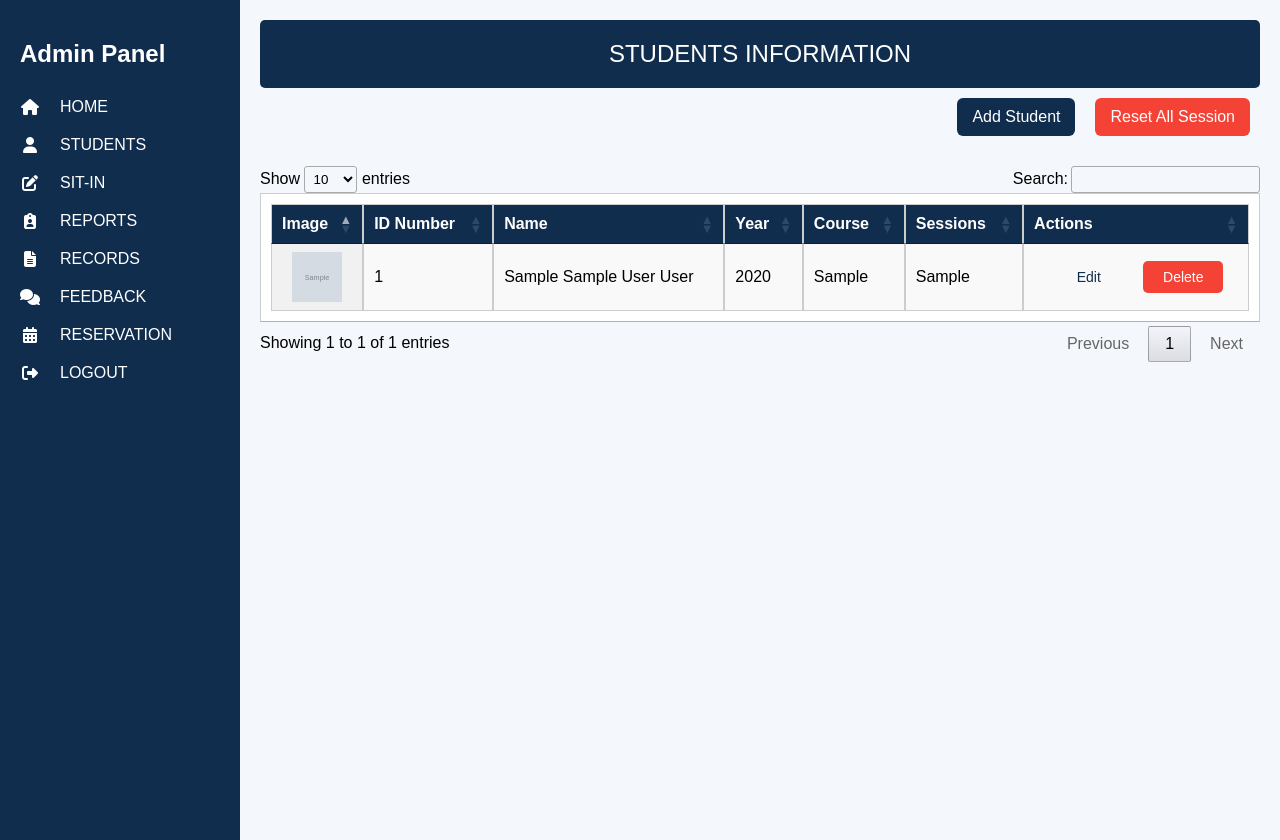
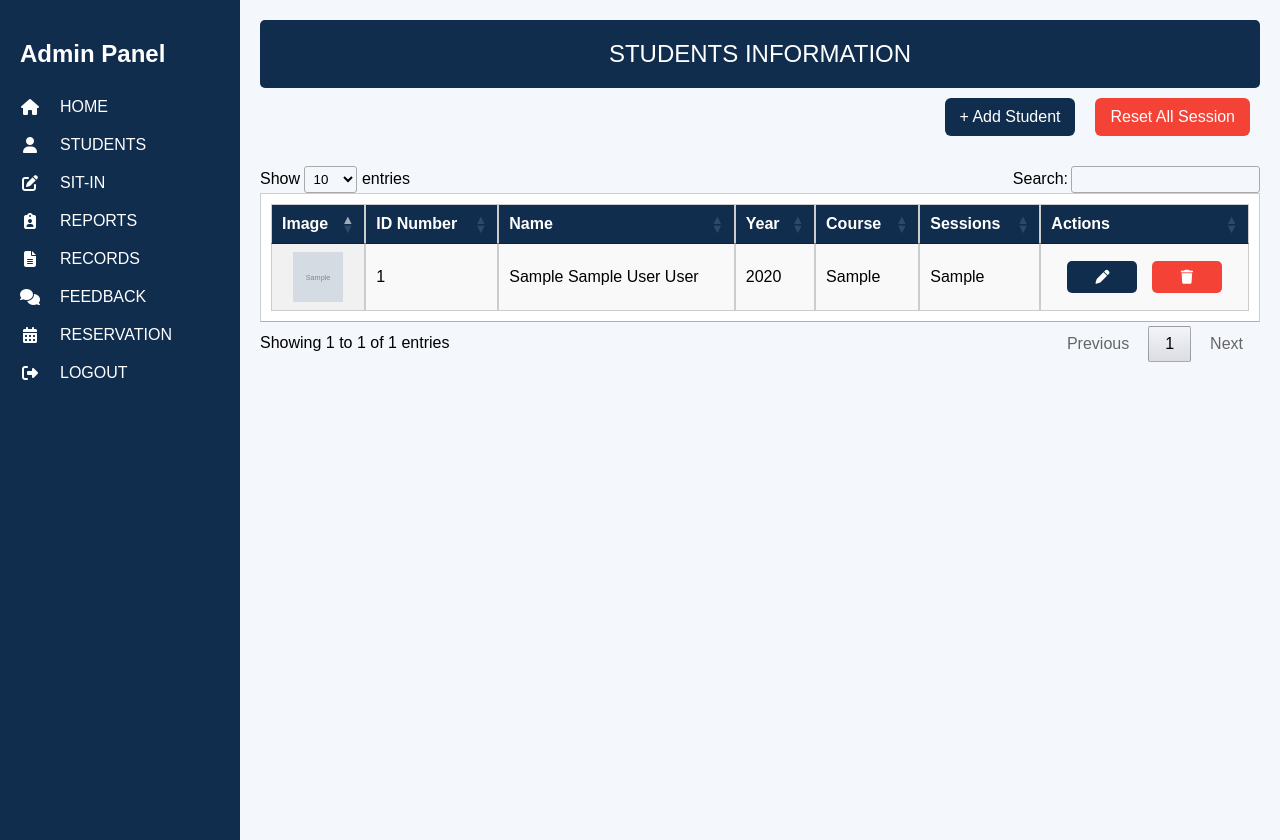
Before and after one commit to RosalDaniel/CCSSitinMonitoring, a PHP site: page /students.php in a window 1280 px wide. Run offline with PHP 8.4, Linux system fonts and the light colour scheme; tables that the repository leaves empty or names only in its code hold one stand-in row (values such as "Sample post"); grey boxes marked "Sample" are stand-in pictures; some libraries are stand-ins or nearby versions.

Commit message:
Adding small updates

```diff
--- a/admin_home.php
+++ b/admin_home.php
@@ -318,7 +318,7 @@
                 labels: <?php echo json_encode(array_keys($purpose)); ?>,
                 datasets: [{
                     data: <?php echo json_encode(array_values($purpose)); ?>,
-                    backgroundColor: ['#36A2EB', '#FF6384', '#FFCE56', '#8BC34A', '#009688'],
+                    backgroundColor: ['#C14600', '#FF9D23', '#E5D0AC', '#8D0B41', '#FCF596'],
                 }]
             }
         });
--- a/students.php
+++ b/students.php
@@ -56,7 +56,7 @@
             border: none;
             border-radius: 5px; /* Rounded edges for consistency */
             cursor: pointer;
-            width: 80px; /* Forces buttons to have the same width */
+            width: 70px; /* Forces buttons to have the same width */
             text-align: center;
         }
         .header-btn {
@@ -64,7 +64,7 @@
             justify-content: flex-end;
             margin-bottom: 20px;
         }
-        .edit-btn {border: none; background: none; color: #112D4E; }
+        .edit-btn {background: #112D4E; color: white; }
         .delete-btn, .reset-btn { background-color: #f44336; color: white; }
         .add-btn, .reset-btn {
             color: #fff;
@@ -106,7 +106,7 @@
 <div class="content">
     <div class="header">STUDENTS INFORMATION</div>
     <div class="header-btn">
-        <button onclick="window.location.href='add_student.php'" class="add-btn" title="Add student">Add Student</button>
+        <button onclick="window.location.href='add_student.php'" class="add-btn" title="Add student">+ Add Student</button>
         <button onclick="window.location.href='reset_sessions.php'" class="reset-btn" title="Reset sessions">Reset All Session</button>
     </div>
     <table id="studentsInfo" class="display">
@@ -137,8 +137,8 @@
                     echo "<td>{$row['course']}</td>";
                     echo "<td>{$row['sessions']}</td>";
                     echo "<td class='actions'>
-                            <a href='editstudent.php?id={$row['idno']}'><button class='edit-btn' title='Edit student'>Edit</button></a>
-                            <button class='delete-btn' onclick=\"if(confirm('Are you sure you want to delete this student?')) window.location.href='deletestudent.php?id={$row['idno']}'\" title='Delete student'>Delete</button>
+                            <a href='editstudent.php?id={$row['idno']}'><button class='edit-btn' title='Edit student'><i class='fa-solid fa-pen'></i></button></a>
+                            <button class='delete-btn' onclick=\"if(confirm('Are you sure you want to delete this student?')) window.location.href='deletestudent.php?id={$row['idno']}'\" title='Delete student'><i class='fa-solid fa-trash'></i></button>
                         </td>";
                     echo "</tr>";
                 }
```
Also changed, not shown: uploads/cedric-vt-IuJc2qh2TcA-unsplash.jpg (added), uploads/profile_4321_1743571461.jpg (added).
